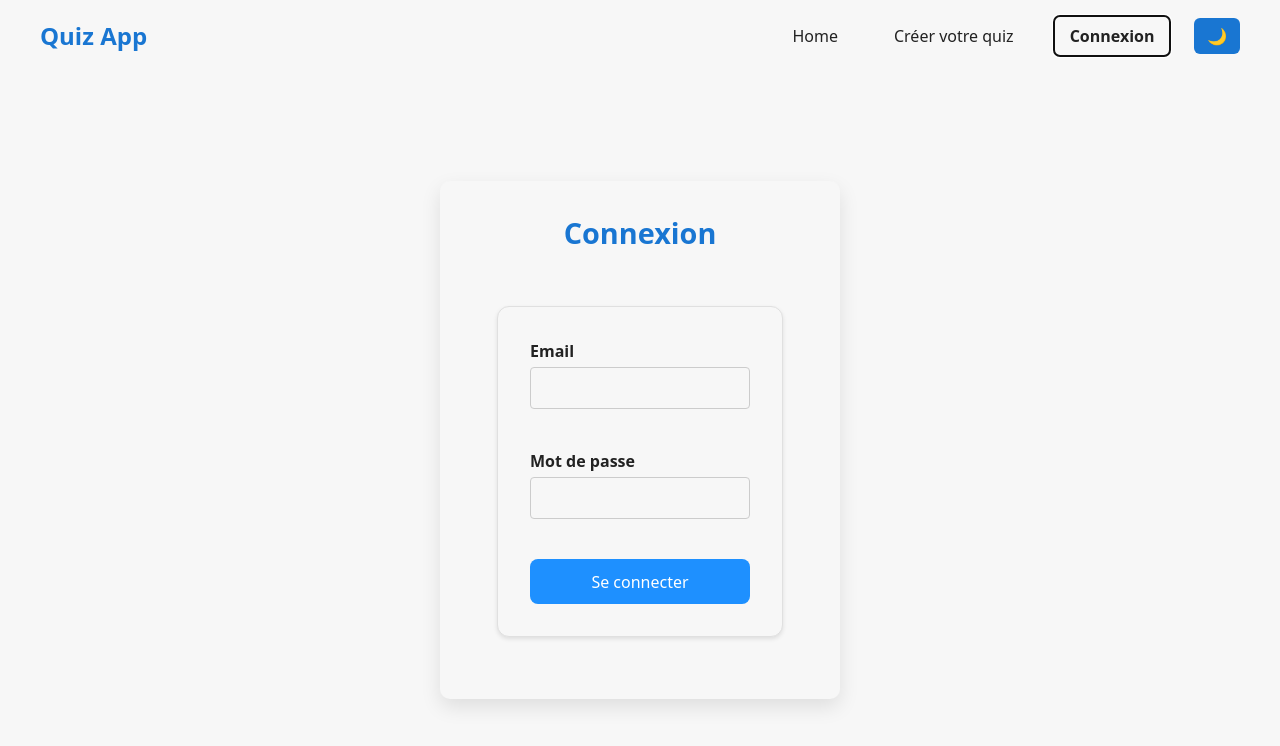
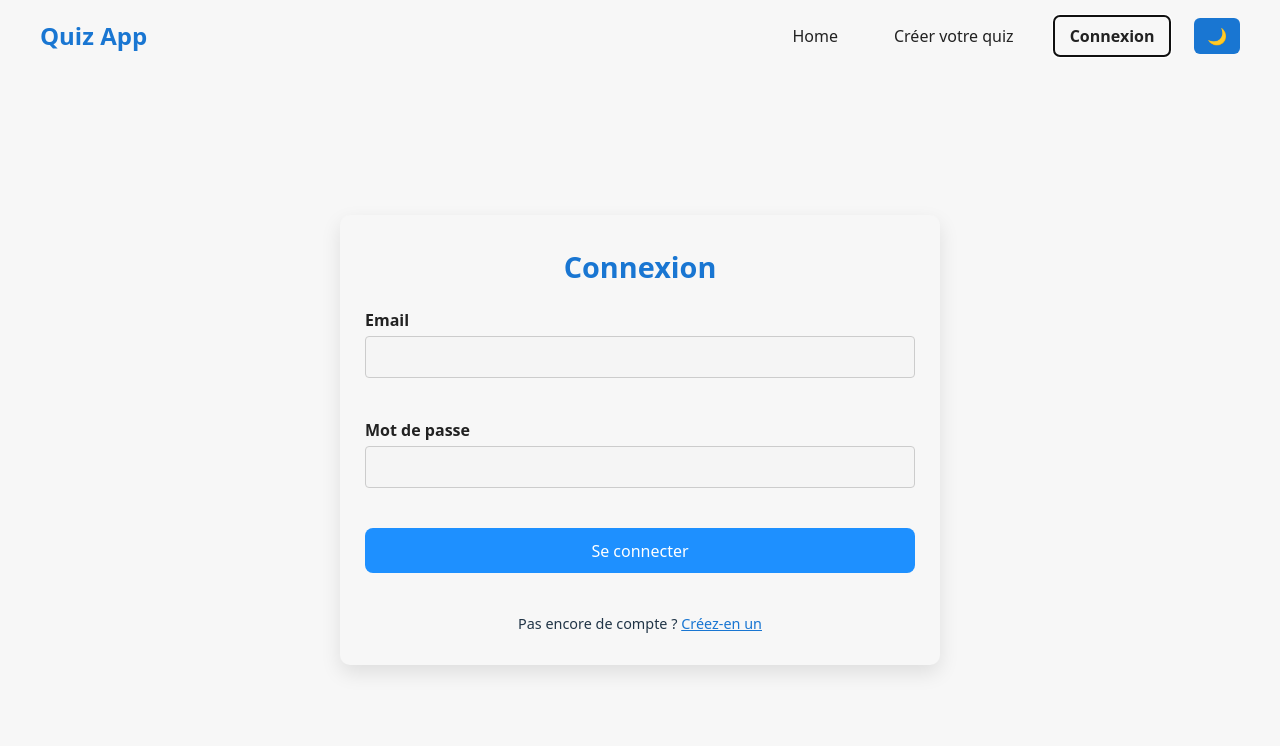
Before and after one commit to Olibrius71/Quiz_Front, a React (Vite) app: page / in a window 1280 px wide. Both pictures are taken after a click on the button "Connexion". Shown: the top 746 px of the page. Built offline with nearby package versions, Linux system fonts and the light colour scheme.

Commit message:
Style correction

```diff
--- a/src/App.tsx
+++ b/src/App.tsx
@@ -10,6 +10,8 @@ import { Navigation } from "./components/molecules";
 import CreateQuizPage from './components/organisms/CreateQuiz/CreateQuiz';
 import LoginPage from './components/pages/LoginPage';
 import MessagePage from './components/atoms/Container/MessageContainer';
+import SignupPage from './components/pages/SignupPage';
+
 
 
 const AppContent = () => {
@@ -46,8 +48,6 @@ const AppContent = () => {
     },
   ];
 
-
-
   const getPageContent = () => {
     switch (currentSlug) {
       case 'home':
@@ -59,7 +59,9 @@ const getPageContent = () => {
           <MessagePage text="Veuillez vous connecter pour créer un quiz." />
         );
       case 'login':
-      return <LoginPage onLoginSuccess={handleLoginSuccess} />;
+        return <LoginPage onLoginSuccess={handleLoginSuccess} setSlug={setCurrentSlug} />;
+      case 'signup':
+        return <SignupPage setSlug={setCurrentSlug} />;
       default:
         return <Home />;
     }
--- a/src/components/atoms/Container/AuthContainer.tsx
+++ b/src/components/atoms/Container/AuthContainer.tsx
@@ -2,13 +2,13 @@ import React from 'react';
 import styled from 'styled-components';
 
 const Container = styled.div`
-  max-width: 400px;
+  max-width: 600px;
   padding: 30px 25px;
   background-color: ${({ theme }) => theme.background};
   border-radius: 10px;
   box-shadow: 0 8px 20px rgb(0 0 0 / 0.1);
   box-sizing: border-box;
-  /* MARGE SUPPRIMÉE */
+  width:100%;
 `;
 
 const Title = styled.h2`
--- a/src/components/atoms/Container/PageWrapper.tsx
+++ b/src/components/atoms/Container/PageWrapper.tsx
@@ -8,3 +8,5 @@ const PageWrapper = styled.div`
   align-items: center;
   background-color: ${({ theme }) => theme.background};
 `;
+
+export default PageWrapper;
--- a/src/components/atoms/Input/Input.tsx
+++ b/src/components/atoms/Input/Input.tsx
@@ -4,6 +4,7 @@ import styled from 'styled-components';
 type InputProps = React.InputHTMLAttributes<HTMLInputElement> & {
   label?: string;
   error?: string;
+  labelColor?: string;
 };
 
 const Container = styled.div`
@@ -17,6 +18,8 @@ const StyledInput = styled.input<{ hasError?: boolean }>`
   border: 1px solid ${({ hasError, theme }) => (hasError ? theme.error : '#ccc')};
   border-radius: 4px;
   font-size: 1rem;
+  color: ${({ theme }) => theme.text};
+  background-color: ${({ theme }) => theme.inputBackground};
   transition: border-color 0.2s ease;
 
   &:focus {
@@ -26,9 +29,10 @@ const StyledInput = styled.input<{ hasError?: boolean }>`
   }
 `;
 
-const Label = styled.label`
+const Label = styled.label<{ color?: string }>`
   margin-bottom: 4px;
   font-weight: 600;
+  color: ${({ color, theme }) => color || theme.text};
 `;
 
 const ErrorMsg = styled.span`
@@ -37,10 +41,10 @@ const ErrorMsg = styled.span`
   margin-top: 2px;
 `;
 
-export default function Input({ label, error, ...props }: InputProps) {
+export default function Input({ label, error, labelColor, ...props }: InputProps) {
   return (
     <Container>
-      {label && <Label htmlFor={props.id}>{label}</Label>}
+      {label && <Label htmlFor={props.id} color={labelColor}>{label}</Label>}
       <StyledInput {...props} hasError={!!error} />
       {error && <ErrorMsg>{error}</ErrorMsg>}
     </Container>
--- /dev/null
+++ b/src/components/atoms/Link/Link.tsx
@@ -0,0 +1,23 @@
+import React from 'react';
+import styled from 'styled-components';
+
+type LinkProps = {
+  children: React.ReactNode;
+  onClick?: (e: React.MouseEvent<HTMLAnchorElement, MouseEvent>) => void;
+  href?: string;
+  className?: string;
+};
+
+const StyledLink = styled.a`
+  color: ${({ theme }) => theme.primary};
+  cursor: pointer;
+  text-decoration: underline;
+`;
+
+export default function Link({ children, onClick, href = '#', className }: LinkProps) {
+  return (
+    <StyledLink href={href} onClick={onClick} className={className}>
+      {children}
+    </StyledLink>
+  );
+}
--- a/src/components/molecules/Connexion/LoginForm.tsx
+++ b/src/components/molecules/Connexion/LoginForm.tsx
@@ -1,40 +1,52 @@
 import React, { useState } from 'react';
-import styled from 'styled-components';
+import styled, { useTheme } from 'styled-components';
 import Input from '../../atoms/Input/Input';
 import Button from '../../atoms/Button/Button';
-import ContainerQuiz from '../../atoms/Container/ContainerQuiz'; // Assure-toi que le chemin est correct
+import Link from '../../atoms/Link/Link';
 
 type LoginFormProps = {
   onSubmit: (email: string, password: string) => void;
   loading?: boolean;
   error?: string;
+  setSlug: (slug: string) => void;
 };
 
 const FormWrapper = styled.form`
   display: flex;
   flex-direction: column;
   gap: 1.5rem;
-  width: 100%;
-  max-width: 400px;
-  background-color: ${({ theme }) => theme.background};
-  padding: 2rem;
-  border: 1px solid ${({ theme }) => theme.border};
-  border-radius: 12px;
-  box-shadow: ${({ theme }) => theme.shadow};
-  color: ${({ theme }) => theme.text};
-  box-sizing: border-box;
 `;
 
 const ErrorText = styled.p`
-  color: ${({ theme }) => theme.error};
+  color: ${({ theme }) => theme.error || 'red'};
   margin: -1rem 0 0.5rem;
+  font-size: 0.9rem;
+  text-align: center;
+`;
+
+const BottomText = styled.div`
+  margin-top: 1rem;
+  text-align: center;
   font-size: 0.9rem;
 `;
 
-export default function LoginForm({ onSubmit, loading, error }: LoginFormProps) {
+const ThemedLink = styled(Link)`
+  color: ${({ theme }) => theme.primary};
+  font-weight: 500;
+  cursor: pointer;
+  text-decoration: underline;
+  transition: color 0.2s;
+
+  &:hover {
+    color: ${({ theme }) => theme.primaryHover || theme.primary};
+  }
+`;
+
+export default function LoginForm({ onSubmit, loading, error, setSlug }: LoginFormProps) {
   const [email, setEmail] = useState('');
   const [password, setPassword] = useState('');
   const [errors, setErrors] = useState<{ email?: string; password?: string }>({});
+  const theme = useTheme();
 
   const validate = () => {
     const newErrors: typeof errors = {};
@@ -53,12 +65,12 @@ export default function LoginForm({ onSubmit, loading, error }: LoginFormProps)
   };
 
   return (
-    <ContainerQuiz>
     <FormWrapper onSubmit={handleSubmit}>
       <Input
         id="email"
         type="email"
         label="Email"
+        labelColor={theme.text}
         value={email}
         onChange={(e) => setEmail(e.target.value)}
         error={errors.email}
@@ -67,6 +79,7 @@ export default function LoginForm({ onSubmit, loading, error }: LoginFormProps)
         id="password"
         type="password"
         label="Mot de passe"
+        labelColor={theme.text}
         value={password}
         onChange={(e) => setPassword(e.target.value)}
         error={errors.password}
@@ -75,7 +88,17 @@ export default function LoginForm({ onSubmit, loading, error }: LoginFormProps)
       <Button type="submit" disabled={loading}>
         {loading ? 'Connexion...' : 'Se connecter'}
       </Button>
+      <BottomText>
+        Pas encore de compte ?{' '}
+        <ThemedLink
+          onClick={(e) => {
+            e.preventDefault();
+            setSlug('signup');
+          }}
+        >
+          Créez-en un
+        </ThemedLink>
+      </BottomText>
     </FormWrapper>
-    </ContainerQuiz>
   );
 }
--- a/src/components/molecules/Connexion/SignupForm.tsx
+++ b/src/components/molecules/Connexion/SignupForm.tsx
@@ -1,4 +1,5 @@
 import React, { useState } from 'react';
+import styled from 'styled-components';
 import Input from '../../atoms/Input/Input';
 import Button from '../../atoms/Button/Button';
 
@@ -7,6 +8,19 @@ type SignupFormProps = {
   loading?: boolean;
   error?: string;
 };
+
+const FormWrapper = styled.form`
+  display: flex;
+  flex-direction: column;
+  gap: 1rem;
+`;
+
+const ErrorText = styled.p`
+  color: ${({ theme }) => theme.error || 'red'};
+  margin-bottom: 10px;
+  font-size: 0.9rem;
+  text-align: center;
+`;
 
 export default function SignupForm({ onSubmit, loading, error }: SignupFormProps) {
   const [email, setEmail] = useState('');
@@ -33,7 +47,7 @@ export default function SignupForm({ onSubmit, loading, error }: SignupFormProps
   };
 
   return (
-    <form onSubmit={handleSubmit}>
+    <FormWrapper onSubmit={handleSubmit}>
       <Input
         id="email"
         type="email"
@@ -58,10 +72,10 @@ export default function SignupForm({ onSubmit, loading, error }: SignupFormProps
         onChange={(e) => setConfirmPassword(e.target.value)}
         error={errors.confirmPassword}
       />
-      {error && <p style={{ color: 'red', marginBottom: 10 }}>{error}</p>}
+      {error && <ErrorText>{error}</ErrorText>}
       <Button type="submit" disabled={loading}>
         {loading ? 'Création...' : 'Créer un compte'}
       </Button>
-    </form>
+    </FormWrapper>
   );
 }
--- a/src/components/pages/LoginPage.tsx
+++ b/src/components/pages/LoginPage.tsx
@@ -1,22 +1,14 @@
 import React, { useState } from 'react';
 import AuthContainer from '../atoms/Container/AuthContainer';
+import PageWrapper from '../atoms/Container/PageWrapper';
 import LoginForm from '../molecules/Connexion/LoginForm';
-import styled from 'styled-components';
 
 interface LoginPageProps {
   onLoginSuccess: () => void;
+  setSlug: (slug: string) => void;
 }
 
-const PageWrapper = styled.div`
-  height: 90vh;
-  width: 100vw;
-  display: flex;
-  justify-content: center;
-  align-items: center;
-  background-color: ${({ theme }) => theme.background};
-`;
-
-export default function LoginPage({ onLoginSuccess }: LoginPageProps) {
+export default function LoginPage({ onLoginSuccess, setSlug }: LoginPageProps) {
   const [loading, setLoading] = useState(false);
   const [error, setError] = useState<string>();
 
@@ -37,7 +29,12 @@ export default function LoginPage({ onLoginSuccess }: LoginPageProps) {
   return (
     <PageWrapper>
       <AuthContainer title="Connexion">
-        <LoginForm onSubmit={handleLogin} loading={loading} error={error} />
+        <LoginForm
+          onSubmit={handleLogin}
+          loading={loading}
+          error={error}
+          setSlug={setSlug}
+        />
       </AuthContainer>
     </PageWrapper>
   );
--- a/src/components/pages/SignupPage.tsx
+++ b/src/components/pages/SignupPage.tsx
@@ -1,8 +1,14 @@
 import React, { useState } from 'react';
 import AuthContainer from '../atoms/Container/AuthContainer';
 import SignupForm from '../molecules/Connexion/SignupForm';
+import PageWrapper from '../atoms/Container/PageWrapper';
 
-export default function SignupPage() {
+
+interface SignupPageProps {
+  setSlug: React.Dispatch<React.SetStateAction<string>>;
+}
+
+export default function SignupPage({ setSlug }: SignupPageProps) {
   const [loading, setLoading] = useState(false);
   const [error, setError] = useState<string>();
 
@@ -15,16 +21,24 @@ export default function SignupPage() {
         setError('Cet email est déjà utilisé.');
         setLoading(false);
       } else {
-        // TODO : coonexion Api
         alert('Compte créé avec succès !');
         setLoading(false);
+        setSlug('login');
       }
     }, 1500);
   };
 
   return (
-    <AuthContainer title="Créer un compte">
-      <SignupForm onSubmit={handleSignup} loading={loading} error={error} />
-    </AuthContainer>
+    <PageWrapper>
+      <AuthContainer title="Créer un compte">
+        <SignupForm onSubmit={handleSignup} loading={loading} error={error} />
+        <button
+          style={{ marginTop: 16, background: 'none', border: 'none', color: 'blue', cursor: 'pointer' }}
+          onClick={() => setSlug('login')}
+        >
+          Retour à la connexion
+        </button>
+      </AuthContainer>
+    </PageWrapper>
   );
 }
--- a/src/theme.ts
+++ b/src/theme.ts
@@ -3,6 +3,7 @@ export interface AppTheme {
   backgroundHover: string;
   text: string;
   primary: string;
+  primaryHover: string;
   secondary: string;
   success: string;
   error: string;
@@ -13,11 +14,13 @@ export interface AppTheme {
   inputBackground: string;
 }
 
+
 export const lightTheme: AppTheme = {
   background: '#f7f7f7',
   backgroundHover: '#e0e0e0',
   text: '#222',
   primary: '#1976d2',
+  primaryHover: '#1565c0',
   secondary: '#f5f5f5',
   success: '#4caf50',
   error: '#d32f2f',
@@ -28,11 +31,13 @@ export const lightTheme: AppTheme = {
   inputBackground: '#f5f5f5',
 };
 
+
 export const darkTheme: AppTheme = {
   background: '#181818',
   backgroundHover: '#222',
   text: '#fff',
   primary: '#90caf9',
+  primaryHover: '#64b5f6',
   secondary: '#2d2d2d',
   success: '#81c784',
   error: '#ef5350',
@@ -40,6 +45,5 @@ export const darkTheme: AppTheme = {
   info: '#64b5f6',
   border: '#404040',
   shadow: '0 2px 4px rgba(0, 0, 0, 0.2)',
-  inputBackground: '#1e1e1es',
-
+  inputBackground: '#1e1e1e',
 };
```
Lines whose indentation alone changed are shown as unchanged.
